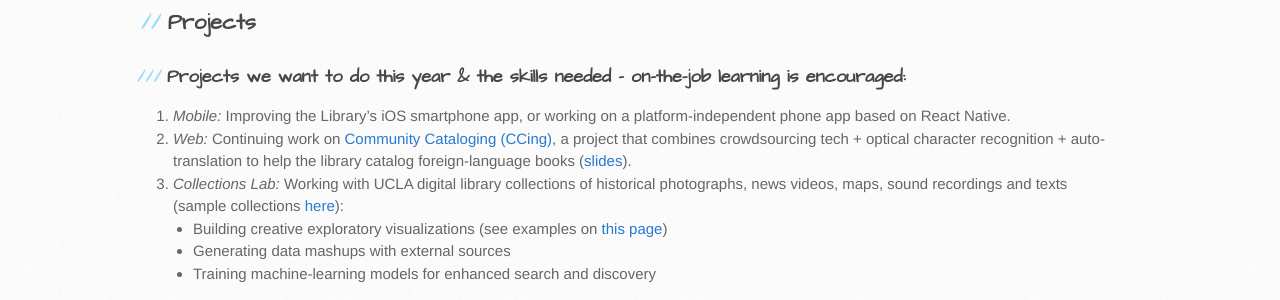
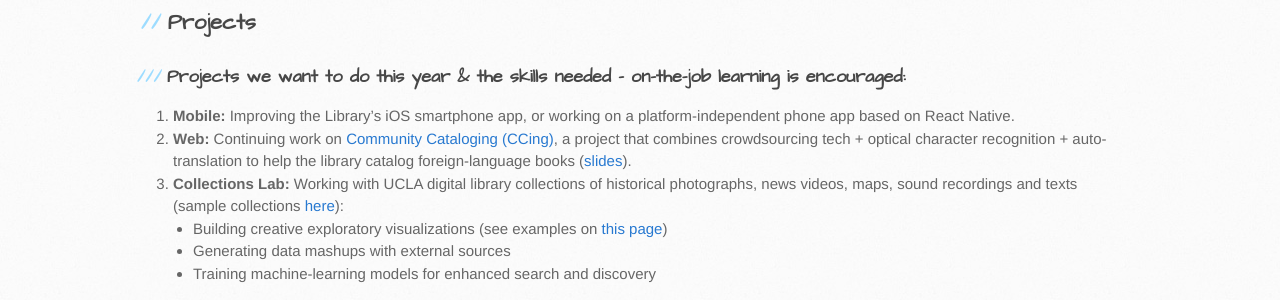
Before and after one commit to UCLALibrary/BuildUCLA, a Jekyll site: the page built from docs/index.md, in a window 1280 px wide. Shown: the part 384-684 px from the top of the page. Built offline with Jekyll 4.4.1, drawn with Linux system fonts in a browser that asks for light colours.

```diff
--- a/docs/index.md
+++ b/docs/index.md
@@ -11,9 +11,9 @@ BuildUCLA is a software development incubator based in the UCLA Library. It brin
 ## Projects
 ### Projects we want to do this year & the skills needed -- on-the-job learning is encouraged:
 
-1. *Mobile:* Improving the Library's iOS smartphone app, or working on a platform-independent phone app based on React Native.
-1. *Web:* Continuing work on <a href="http://ec2-54-173-153-28.compute-1.amazonaws.com:8000/#/">Community Cataloging (CCing)</a>, a project that combines crowdsourcing tech + optical character recognition + auto-translation to help the library catalog foreign-language books (<a href="https://docs.google.com/presentation/d/1pGWDBy5ff5xHdb0Ys462BXRf0IjP2zNrlt4sBfYiAvw/edit?usp=sharing">slides</a>).
-1. *Collections Lab:* Working with UCLA digital library collections of historical photographs, news videos, maps, sound recordings and texts (sample collections <a href="https://collectionslab.github.io/collections/">here</a>):
+1. **Mobile:** Improving the Library's iOS smartphone app, or working on a platform-independent phone app based on React Native.
+1. **Web:** Continuing work on <a href="http://ec2-54-173-153-28.compute-1.amazonaws.com:8000/#/">Community Cataloging (CCing)</a>, a project that combines crowdsourcing tech + optical character recognition + auto-translation to help the library catalog foreign-language books (<a href="https://docs.google.com/presentation/d/1pGWDBy5ff5xHdb0Ys462BXRf0IjP2zNrlt4sBfYiAvw/edit?usp=sharing">slides</a>).
+1. **Collections Lab:** Working with UCLA digital library collections of historical photographs, news videos, maps, sound recordings and texts (sample collections <a href="https://collectionslab.github.io/collections/">here</a>):
     * Building creative exploratory visualizations (see examples on <a href="https://collectionslab.github.io/experiments/">this page</a>)
     * Generating data mashups with external sources
     * Training machine-learning models for enhanced search and discovery
```
